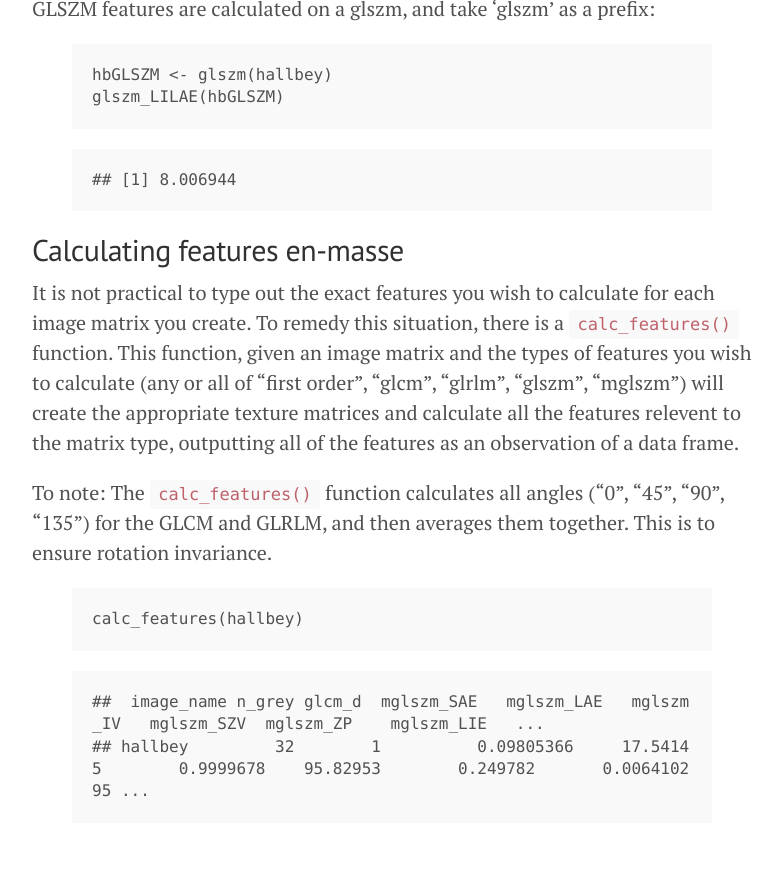
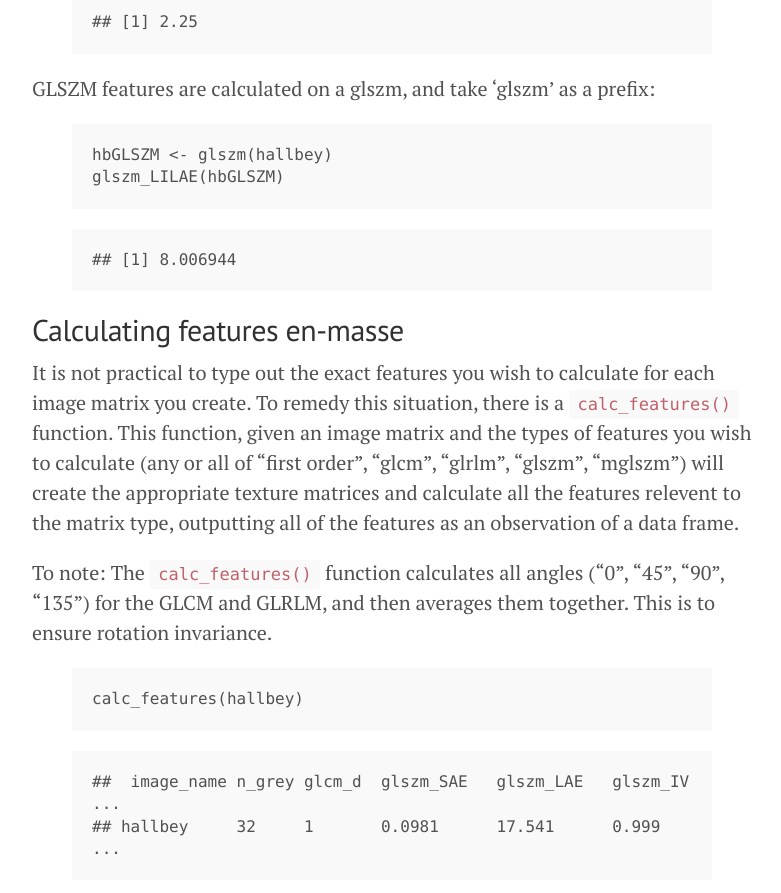
Before and after one commit to joelcarlson/joelcarlson.github.io, a Jekyll site: the page built from _posts/2015-7-10-radiomics-package.md, in a window 1280 px wide and 900 px high, scrolled down 7783 px. Shown: the top 893 px of the window, without its empty margins (248-1029 px from the left). Built offline with Jekyll 4.4.1, drawn with Linux system fonts in a browser that asks for light colours; Markdown is read by kramdown in place of the engine named in the settings; before the commit the page ends 8626 px from its top, so only the background shows below that; some of the changed text lies outside the part shown.

Commit message:
Update 2015-7-10-radiomics-package.md

```diff
--- a/_posts/2015-7-10-radiomics-package.md
+++ b/_posts/2015-7-10-radiomics-package.md
@@ -350,6 +351,6 @@
 {% endhighlight %}
 
 {% highlight text %}
-##  image_name n_grey glcm_d  mglszm_SAE   mglszm_LAE   mglszm_IV   mglszm_SZV  mglszm_ZP    mglszm_LIE   ...
-## hallbey         32        1          0.09805366     17.54145        0.9999678    95.82953        0.249782       0.006410295 ...
+##  image_name n_grey glcm_d  glszm_SAE   glszm_LAE   glszm_IV  ...
+## hallbey     32     1       0.0981      17.541      0.999     ...
 {% endhighlight %}
```
Also changed, not shown: other parts of _posts/2015-7-10-radiomics-package.md (+1 -0 lines).
